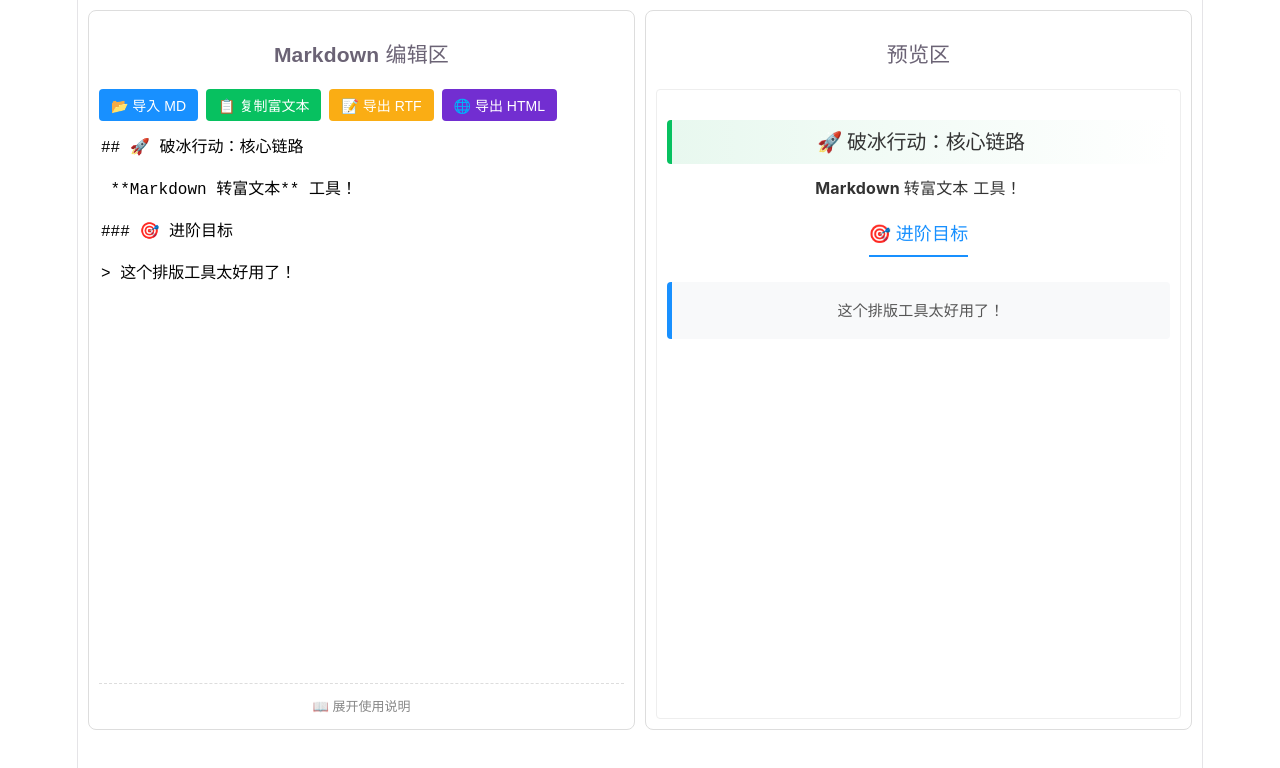
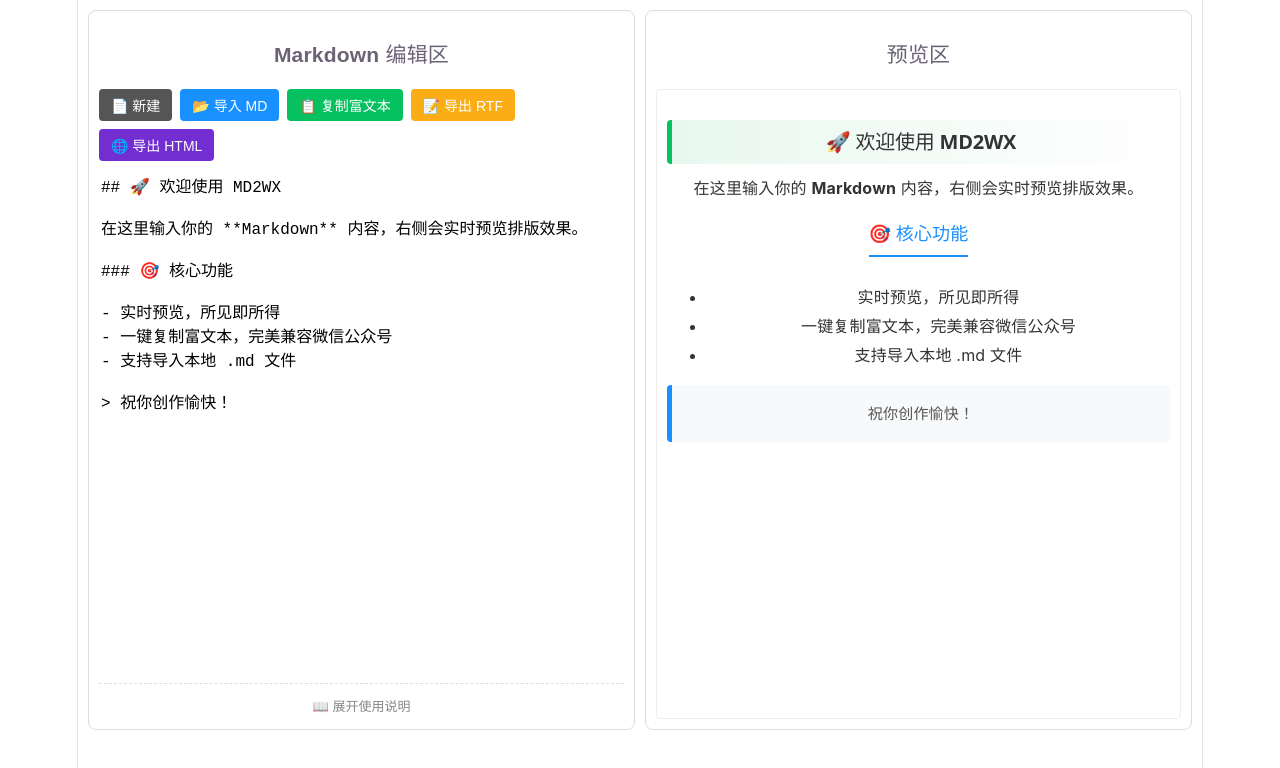
Before and after one commit to mayueling8031/md2wx, a Vue app: page / in a window 1280 px wide. Shown: the top 768 px of the page. Built offline with nearby package versions, Linux system fonts and the light colour scheme.

Commit message:
优化功能

```diff
--- a/src/components/MarkdownEditor.vue
+++ b/src/components/MarkdownEditor.vue
@@ -2,10 +2,16 @@
   <div class="editor-container">
     <!-- 左侧：Markdown 输入区 -->
     <div class="panel left-panel">
-        <h3>Markdown 编辑区</h3>
+    <h3>Markdown 编辑区</h3>
       <div class="panel-header">
         <div class="header-actions">
-          <!-- 1. 隐藏的文件选择框，绑定新的 ref -->
+          <!-- 新建文件按钮 -->
+          <button class="action-btn new-btn" @click="createNewFile">📄 新建</button>
+
+          <!-- 新建成功提示 -->
+          <span v-if="showNewTip" class="action-tip">✅ 已新建</span>
+
+          <!-- 隐藏的文件选择框 -->
           <input
             type="file"
             ref="fileInputRef"
@@ -25,7 +31,7 @@
         class="editor-textarea"
       ></textarea>
 
-      <!-- 2. 新增：使用说明折叠面板 -->
+      <!-- 使用说明折叠面板 -->
       <div class="help-panel">
         <button class="help-toggle" @click="showHelp = !showHelp">
           {{ showHelp ? '📖 收起使用说明' : '📖 展开使用说明' }}
@@ -94,7 +100,7 @@
 import hljs from 'highlight.js'
 import 'highlight.js/styles/github.css'
 
-// 明确声明类型，解决循环推断
+// 明确声明类型，解决 TS 循环推断报错
 const md: MarkdownIt = new MarkdownIt({
   highlight: function (str: string, lang: string): string {
     if (lang && hljs.getLanguage(lang)) {
@@ -106,9 +112,20 @@
   }
 })
 
-const markdownText = ref(`## 🚀 破冰行动：核心链路\n\n **Markdown 转富文本** 工具！\n\n### 🎯 进阶目标\n\n> 这个排版工具太好用了！`)
+// 初始默认文本（仅在首次打开时显示）
+const markdownText = ref(`## 🚀 欢迎使用 MD2WX
 
-// 明确声明正则参数类型，未使用的参数加下划线
+在这里输入你的 **Markdown** 内容，右侧会实时预览排版效果。
+
+### 🎯 核心功能
+
+- 实时预览，所见即所得
+- 一键复制富文本，完美兼容微信公众号
+- 支持导入本地 .md 文件
+
+> 祝你创作愉快！`)
+
+// 明确声明正则参数类型，解决 TS6133 和 TS7006 报错
 const renderedHtml = computed(() => {
   let html = md.render(markdownText.value)
 
@@ -130,8 +147,28 @@
 // 明确声明 ref 类型
 const previewRef = ref<HTMLElement | null>(null)
 const fileInputRef = ref<HTMLInputElement | null>(null)
-// 控制使用说明的显示与隐藏
 const showHelp = ref(false)
+
+// 新增：控制新建提示的显示
+const showNewTip = ref(false)
+
+// 新建文件功能：直接清空编辑区内容
+const createNewFile = () => {
+  // 如果当前有内容，弹出确认框防误触
+  if (markdownText.value.trim() !== '') {
+    const isConfirm = confirm('当前编辑区有内容，确定要清空并新建吗？')
+    if (!isConfirm) return
+  }
+
+  // 核心修改：直接将内容置为空字符串
+  markdownText.value = ''
+
+  // 显示成功提示
+  showNewTip.value = true
+  setTimeout(() => {
+    showNewTip.value = false
+  }, 2000) // 2秒后自动隐藏提示
+}
 
 // 触发文件选择框
 const triggerFileInput = () => {
@@ -197,8 +234,10 @@
 .editor-container { display: flex; height: 90vh; gap: 10px; padding: 10px; }
 .panel { flex: 1; display: flex; flex-direction: column; border: 1px solid #ddd; border-radius: 8px; padding: 10px; }
 .panel-header { display: flex; justify-content: space-between; align-items: center; margin-bottom: 10px; }
-.header-actions { display: flex; gap: 8px; }
+.header-actions { display: flex; gap: 8px; flex-wrap: wrap; align-items: center; }
 .action-btn { padding: 6px 12px; color: white; border: none; border-radius: 4px; cursor: pointer; font-size: 14px; white-space: nowrap; }
+.new-btn { background-color: #555; }
+.new-btn:hover { background-color: #333; }
 .import-btn { background-color: #1890ff; }
 .import-btn:hover { background-color: #096dd9; }
 .copy-btn { background-color: #07c160; }
@@ -209,7 +248,23 @@
 .export-html-btn:hover { background-color: #531dab; }
 .editor-textarea { flex: 1; border: none; outline: none; resize: none; font-size: 16px; font-family: monospace; }
 
-/* 使用说明样式 */
+/* 新建成功提示样式 */
+.action-tip {
+  font-size: 12px;
+  color: #07c160;
+  font-weight: bold;
+  display: flex;
+  align-items: center;
+  animation: fadeInOut 2s ease-in-out;
+}
+
+@keyframes fadeInOut {
+  0% { opacity: 0; }
+  20% { opacity: 1; }
+  80% { opacity: 1; }
+  100% { opacity: 0; }
+}
+
 .help-panel { margin-top: 10px; border-top: 1px dashed #ddd; padding-top: 8px; }
 .help-toggle { background: none; border: none; color: #888; font-size: 13px; cursor: pointer; padding: 4px 0; }
 .help-toggle:hover { color: #333; }
```
